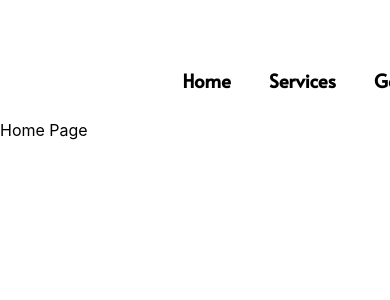
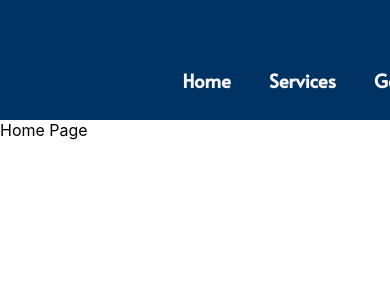
Before and after one commit to GabrielG01/construction-site, a React (Create React App) app: page / in a window 390 px wide. Shown: the top 300 px of the page. Built offline with nearby package versions, Linux system fonts and the light colour scheme.

Commit message:
Working on mobile responsive-ness

```diff
--- a/src/styles/header.scss
+++ b/src/styles/header.scss
@@ -3,7 +3,7 @@
   height: 120px;
   display: flex;
   justify-content: center;
-  background: transparent;
+  background: #003263;
 
   .header-content {
     font-family: "Alata", sans-serif;
@@ -28,13 +28,21 @@
         h3 {
           padding: 0%;
           margin: 0%;
-          color: black;
+          color: whitesmoke;
           transition: ease-in-out 0.1s;
         }
         h3:hover {
-          color: red;
+          color: #a1aaff;
         }
       }
     }
   }
 }
+
+// @media only screen and (max-width: 400px) {
+//   /* For mobile phones: */
+//   .header-wrapper {
+//     width: 100vw;
+//     height: 120px;
+//   }
+// }
```
